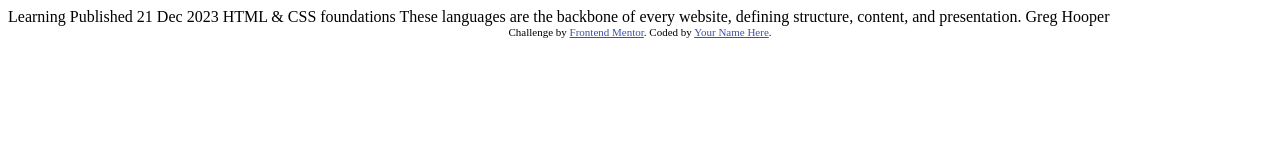
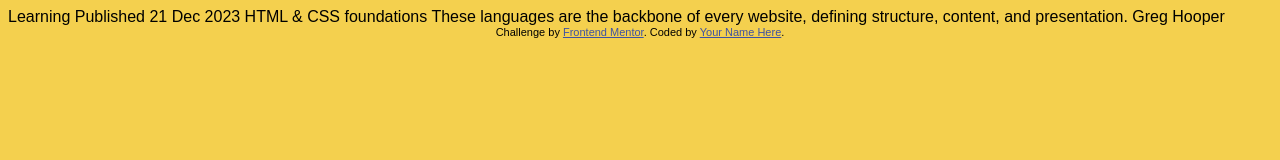
Before and after one commit to koh2498/BlogChallenge, a plain HTML site: page index.html in a window 1280 px wide. Drawn offline with Linux system fonts and the light colour scheme.

Commit message:
Linked the CSS file with HTML, linked google fonts and started creating the CSS for the project

```diff
--- a/index.html
+++ b/index.html
@@ -5,6 +5,17 @@
   <meta name="viewport" content="width=device-width, initial-scale=1.0"> <!-- displays site properly based on user's device -->
 
   <link rel="icon" type="image/png" sizes="32x32" href="./assets/images/favicon-32x32.png">
+
+  <link rel="stylesheet" href="style.css">
+
+  <link rel="preconnect" href="https://fonts.googleapis.com">
+
+  <link rel="preconnect" href="https://fonts.gstatic.com.com" crossorigin="">
+
+  <link href=”https://fonts.googleapis.com/css2?family=Figtree:wght@400;600&display=swap" rel=”stylesheet”>
+
+
+
 
   <title>Frontend Mentor | Blog preview card</title>
 
--- a/style.css
+++ b/style.css
@@ -0,0 +1,4 @@
+body {
+    background-color: #F4D04E;
+    font-family: 'Figtree', sans-serif;
+}
```
